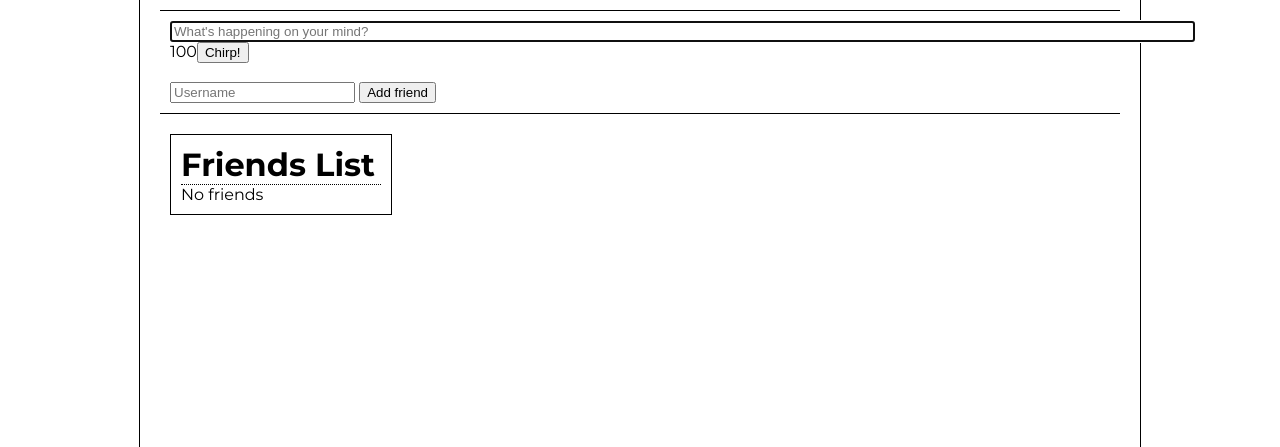
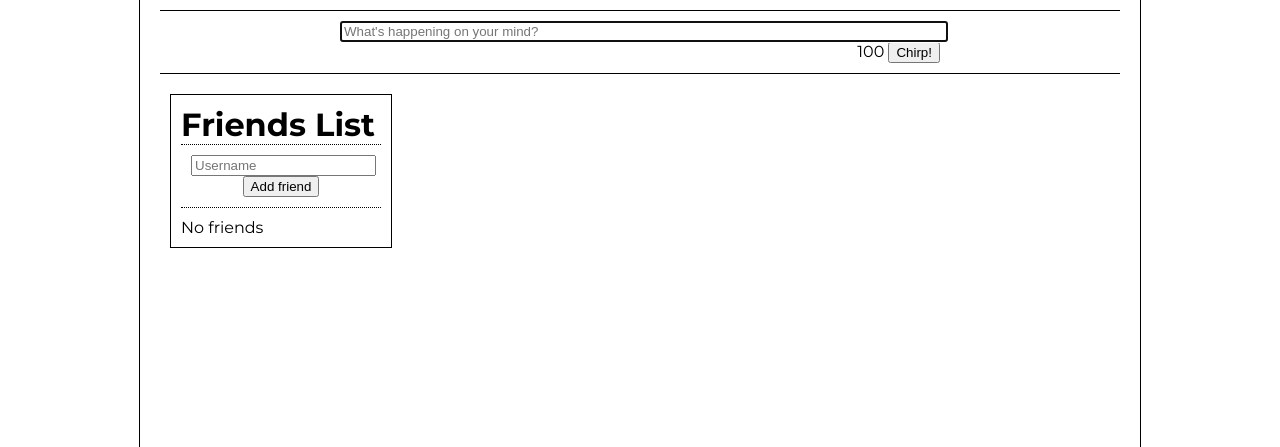
Before and after one commit to Devking/Chirper, a Flask app: template templates/home.html in a window 1280 px wide. Shown: the part 39-486 px from the top of the page. Run offline with Flask 2, Linux system fonts and the light colour scheme; the template is opened without the code that fills it, so the values that code supplies are empty.

Commit message:
spruced up some home page stuff

```diff
--- a/static/home.css
+++ b/static/home.css
@@ -63,6 +63,24 @@ html, body {
 	border-bottom: 1px solid black;
 }
 
+.chirper .chirp-center {
+	margin-left: auto;
+	margin-right: auto;
+	width: 600px;
+}
+
+.chirper .chirp-error {
+	float: left;
+}
+
+.chirper .chirp-field {
+	width: 600px;
+}
+
+.chirper .chirp-stats {
+	float: right;
+}
+
 .friends-list {
 	float: left;
 	width: 200px;
@@ -75,6 +93,16 @@ html, body {
 	padding: 0;
 	margin: 0;
 	border-bottom: 1px dotted black;
+}
+
+.friends-list .add-friend {
+	padding: 10px;
+	text-align: center;
+	border-bottom: 1px dotted black;
+}
+
+.friends-list .friends {
+	padding-top: 10px;
 }
 
 .chirp-content {
--- a/static/home.js
+++ b/static/home.js
@@ -1,18 +1,26 @@
 $(function() {
 
-    $('.fn-chirp-field').focus();
+    $('.fn-chirp-field').focus()
+
+    $(document).keyup(function(e) {
+        var tag = e.target.tagName.toLowerCase();
+        if (e.which == 78 && tag != 'input' && tag != 'textarea') {
+            console.log('test')
+            $('.fn-chirp-field').focus()
+        }
+    })
 
     $('.fn-delete').click(function () {
         if (confirm('Do you really want to delete your account? There\'s no going back!'))
             window.location.href = '/deleteaccount'
     })
 
-    $('.fn-chirp-field').keydown(updateCharCount);
-    $('.fn-chirp-field').keyup(updateCharCount);
+    $('.fn-chirp-field').keydown(updateCharCount)
+    $('.fn-chirp-field').keyup(updateCharCount)
 
     function updateCharCount() {
-        var count = $(this).val().length;
-        $('.fn-chirp-count').text(100 - count);
+        var count = $(this).val().length
+        $('.fn-chirp-count').text(100 - count)
     }
 
 });
--- a/templates/home.html
+++ b/templates/home.html
@@ -23,13 +23,26 @@
 
 		<div class="chirper">
 			<form method="POST" action="/postchirp">
-				<input type="text" autocomplete="off" class="fn-chirp-field" name="chirp" size="125" maxlength="100" placeholder="What's happening on your mind?"></input>
-				<span class="fn-chirp-count">100</span><input type="submit" value="Chirp!"></input>
+				<div class="chirp-center">
+					<input type="text" autocomplete="off" class="fn-chirp-field chirp-field" name="chirp" maxlength="100" placeholder="What's happening on your mind?"></input>
+					<div class="chirp-error">
+					{% if emptychirp %}
+					Can't chirp nothing!
+					{% endif %}
+					</div>
+					<div class="chirp-stats">
+						<span class="fn-chirp-count">100</span>
+						<input type="submit" value="Chirp!"></input>
+					</div>
+				</div>
+				<div class="clear"></div>
 			</form>
-			{% if emptychirp %}
-			Can't chirp nothing!<br />
-			{% endif %}
-			<br />
+		</div>
+
+		<div class="friends-list">
+			<h1>Friends List</h1>
+
+			<div class="add-friend">
 				<form method="POST" action="/addfriend">
 					<input type="text" name="friend" maxlength="20" placeholder="Username"></input>
 					<input type="submit" value="Add friend"></input>
@@ -48,8 +61,7 @@
 				{% endif %}
 			</div>
 
-		<div class="friends-list">
-			<h1>Friends List</h1>
+			<div class="friends">
 				{% if friends|length == 0 %}
 				No friends
 				{% endif %}
@@ -57,14 +69,16 @@
 				<span class="friend">{{ friend }} (<a href="/unfollow/{{ friend }}">Unfollow</a>)</span><br />
 				{% endfor %}
 			</div>
+		</div>
 
 		<div class="chirp-content">
 			{% for user in chirps %}
 				<div class="chirp-user">
 					<div class="author">
-						{{ user.author }}
 						{% if user.author == username %}
-						(You)
+						<h1>Your Chirps</h1>
+						{% else %}
+						<h1>{{ user.author }}</h1>
 						{% endif %}
 					</div>
 					{% if user.chirps|length == 0 %}
```
Lines whose indentation alone changed are shown as unchanged.
